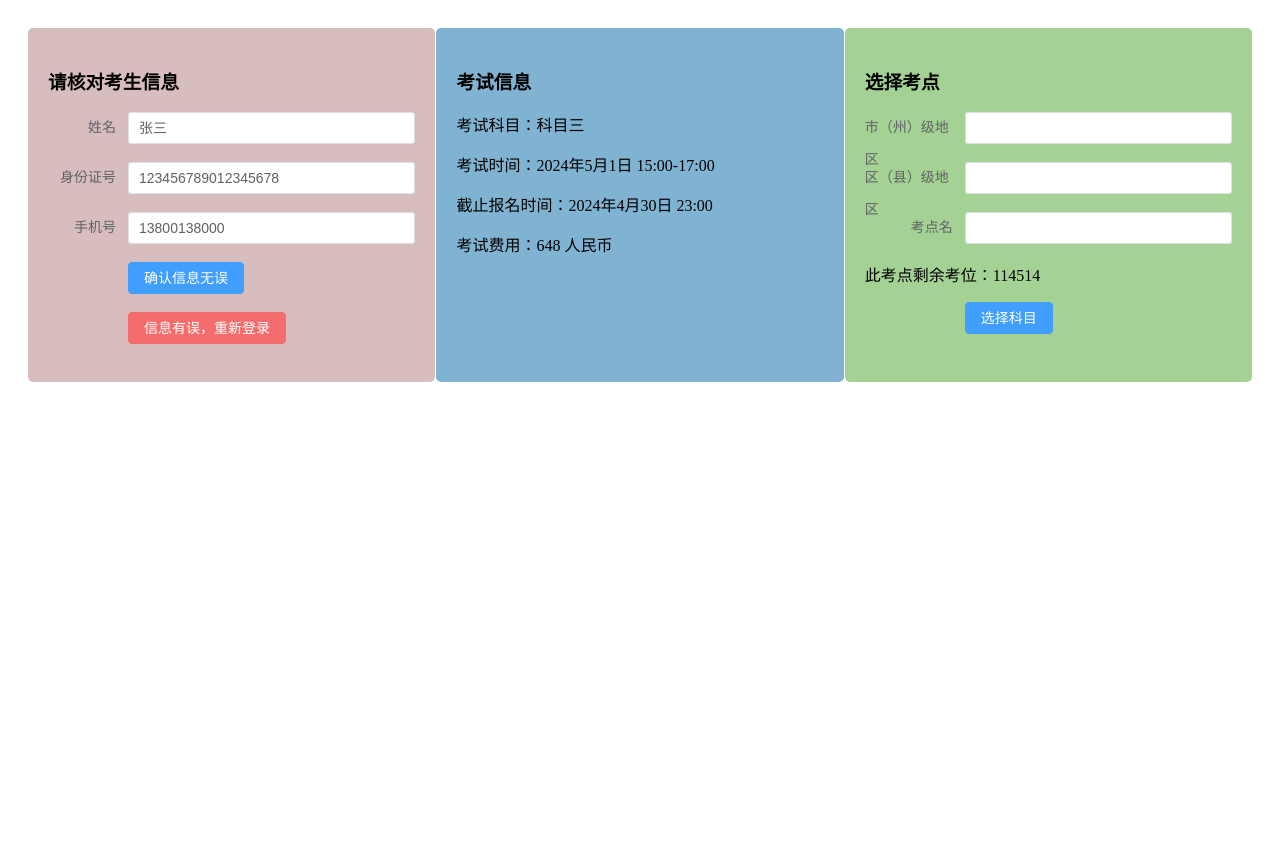
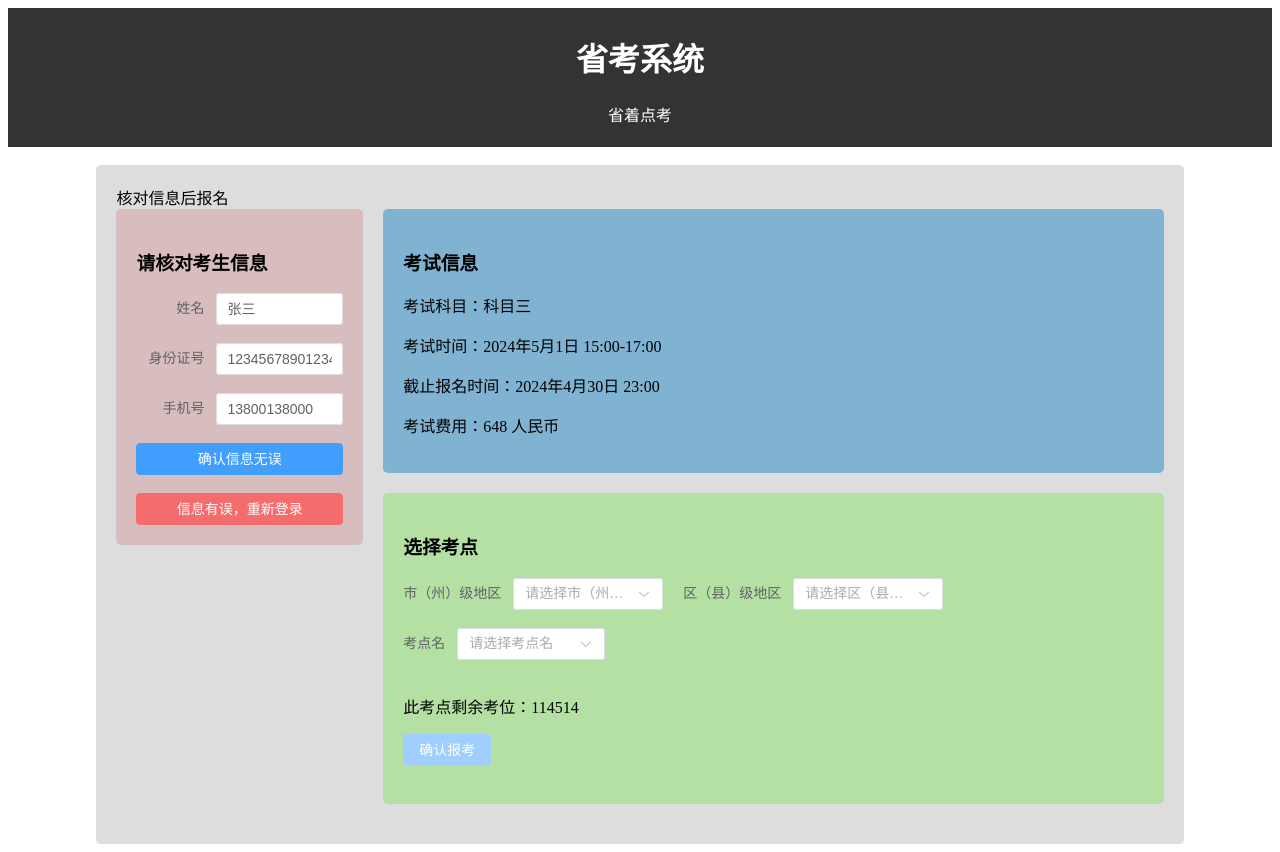
Before and after one commit to RTLiang/exam-manage-frontend, a Nuxt app: page /confirm_exam in a window 1280 px wide. Before the commit the page ends 800 px from the top, so only its background shows below. Built offline with nearby package versions, Linux system fonts and the light colour scheme.

Commit message:
确认报考页面

```diff
--- a/pages/confirm_exam.vue
+++ b/pages/confirm_exam.vue
@@ -1,5 +1,10 @@
 <template>
+  <Banner />
+  <br>
   <div class="exam-page">
+    核对信息后报名
+    <el-row :gutter="20">
+      <el-col :span="6">
         <div class="student-info">
           <h3>请核对考生信息</h3>
           <el-form :model="student" label-width="80px">
@@ -12,14 +17,21 @@
             <el-form-item label="手机号">
               <el-input v-model="student.phone" readonly></el-input>
             </el-form-item>
-          <el-form-item>
-            <el-button type="primary" @click="confirmInfo">确认信息无误</el-button>
-          </el-form-item>
-          <el-form-item>
-            <el-button type="danger" @click="retryLogin">信息有误，重新登录</el-button>
-          </el-form-item>
+
+            <div v-if="!confirmed">
+              <el-button type="primary" class="button-confirm" @click="confirmInfo">确认信息无误</el-button>
+              <br>
+              <br>
+              <el-button type="danger"  class="button-confirm" @click="$router.push('/login')">信息有误，重新登录</el-button>
+            </div>
+            <div v-else>
+              <p style="color:green">已确认信息</p>
+            </div>
           </el-form>
         </div>
+
+      </el-col>
+      <el-col :span="18">
         <div class="exam-info">
           <h3>考试信息</h3>
           <p>考试科目：{{ exam.subject }}</p>
@@ -29,22 +41,45 @@
         </div>
         <div class="exam-location">
           <h3>选择考点</h3>
-        <el-form :model="location" label-width="100px">
+          <el-form :model="location">
+            <el-row :gutter="20">
+              <el-col :span="7.5">
                 <el-form-item label="市（州）级地区">
-            <el-input v-model="location.city"></el-input>
+                  <el-select v-model="location.city" placeholder="请选择市（州）级地区">
+                    <el-option v-for="city in cities" :key="city.value" :label="city.label" :value="city.value">
+                    </el-option>
+                  </el-select>
                 </el-form-item>
+              </el-col>
+              <el-col :span="7.5">
                 <el-form-item label="区（县）级地区">
-            <el-input v-model="location.district"></el-input>
+                  <el-select v-model="location.district" placeholder="请选择区（县）级地区">
+                    <el-option v-for="district in districts" :key="district.value" :label="district.label"
+                      :value="district.value">
+                    </el-option>
+                  </el-select>
                 </el-form-item>
+              </el-col>
+              <el-col :span="7">
                 <el-form-item label="考点名">
-            <el-input v-model="location.name"></el-input>
+                  <el-select v-model="location.name" placeholder="请选择考点名">
+                    <el-option v-for="examPoint in examPoints" :key="examPoint.value" :label="examPoint.label"
+                      :value="examPoint.value">
+                    </el-option>
+                  </el-select>
                 </el-form-item>
+              </el-col>
+            </el-row>
             <p>此考点剩余考位：{{ location.seats }}</p>
             <el-form-item>
-            <el-button type="primary" @click="handleAction">{{ getButtonText(userStatus) }}</el-button>
+  <el-button type="primary" @click="handleAction" :disabled="!confirmed" >确认报考</el-button>
 </el-form-item>
+
           </el-form>
         </div>
+
+      </el-col>
+    </el-row>
   </div>
 </template>
 
@@ -69,77 +104,28 @@
         name: '',
         seats: 114514
       },
-        userStatus: 'not_selected' // not_selected, selected, paid, printed, completed
+      cities: [
+        { value: 'city1', label: 'City 1' },
+        { value: 'city2', label: 'City 2' },
+        // ...
+      ],
+      districts: [
+        { value: 'district1', label: 'District 1' },
+        { value: 'district2', label: 'District 2' },
+        // ...
+      ],
+      examPoints: [
+        { value: 'examPoint1', label: 'Exam Point 1' },
+        { value: 'examPoint2', label: 'Exam Point 2' },
+        // ...
+      ],
+      confirmed: false,
     };
   },
   methods: {
-      getButtonText(status) {
-        switch (status) {
-          case 'not_selected':
-            return '选择科目';
-          case 'selected':
-            return '去缴费';
-          case 'paid':
-            return '打印准考证';
-          case 'printed':
-          case 'completed':
-            return '查看报考信息';
-          default:
-            return '操作';
-        }
-      },
-      handleAction() {
-        switch (this.userStatus) {
-          case 'not_selected':
-            this.selectSubject();
-            break;
-          case 'selected':
-            this.payForExam();
-            break;
-          case 'paid':
-            this.printTicket();
-            break;
-          case 'printed':
-          case 'completed':
-            this.viewInfo();
-            break;
-          default:
-            break;
-        }
-      },
-      selectSubject() {
-        this.$message({
-          message: `选择了科目 ${this.exam.subject}`,
-          type: 'info'
-        });
-        this.userStatus = 'selected';
-      },
-      payForExam() {
-        this.$message({
-          message: `去缴费 ${this.exam.subject}`,
-          type: 'info'
-        });
-        this.userStatus = 'paid';
-      },
-      printTicket() {
-        this.$message({
-          message: `打印准考证 ${this.exam.subject}`,
-          type: 'info'
-        });
-        this.userStatus = 'printed';
-      },
-      viewInfo() {
-        this.$message({
-          message: `查看 ${this.exam.subject} 的报名信息`,
-          type: 'info'
-        });
-        this.userStatus = 'completed';
-      },
+
     confirmInfo() {
-        this.$message({
-          message: '信息已确认无误',
-          type: 'success'
-        });
+      this.confirmed = true;
     },
     retryLogin() {
       this.$message({
@@ -153,13 +139,22 @@
 
 <style scoped>
 .exam-page {
-    display: flex;
-    justify-content: space-between;
   padding: 20px;
+  margin: auto 7%;
+  background-color: rgb(221, 221, 221);
+  border-radius: 5px;
+  /* text-color */
+}
+.button-confirm{
+
+  width: 100%;
+  text-align: center;
+
 }
 
-  .student-info, .exam-info, .exam-location {
-    width: 30%;
+
+.exam-location .el-select {
+  width: 150px;
 }
 
 .student-info {
@@ -168,15 +163,15 @@
   border-radius: 5px;
 }
 
+.exam-info,
+.exam-location {
+  background-color: #b4e0a3;
+  padding: 20px;
+  border-radius: 5px;
+  margin-bottom: 20px;
+}
+
 .exam-info {
   background-color: #80b3d1;
-    padding: 20px;
-    border-radius: 5px;
-  }
-
-  .exam-location {
-    background-color: #a4d194;
-    padding: 20px;
-    border-radius: 5px;
 }
 </style>
```
Lines whose indentation alone changed are shown as unchanged.
